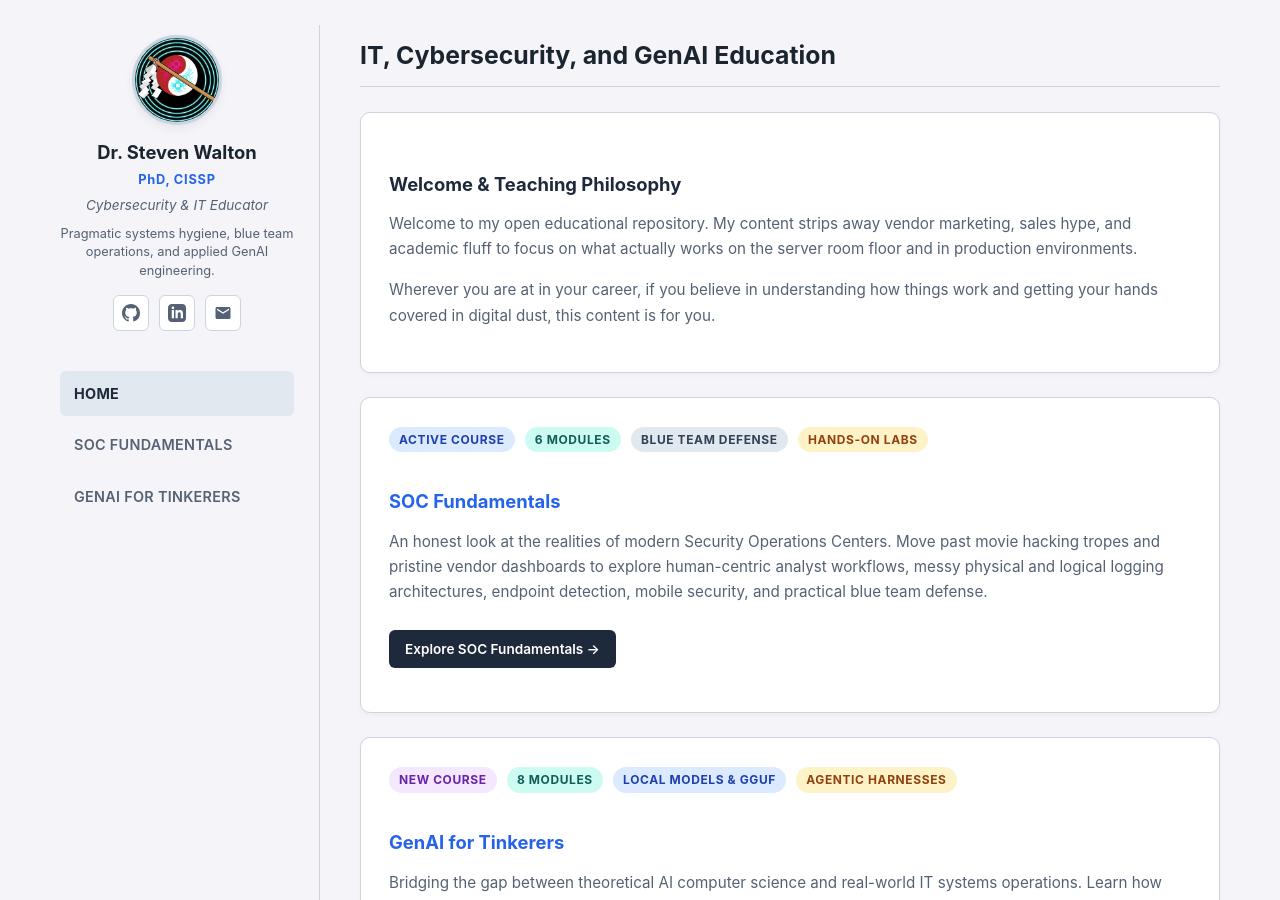
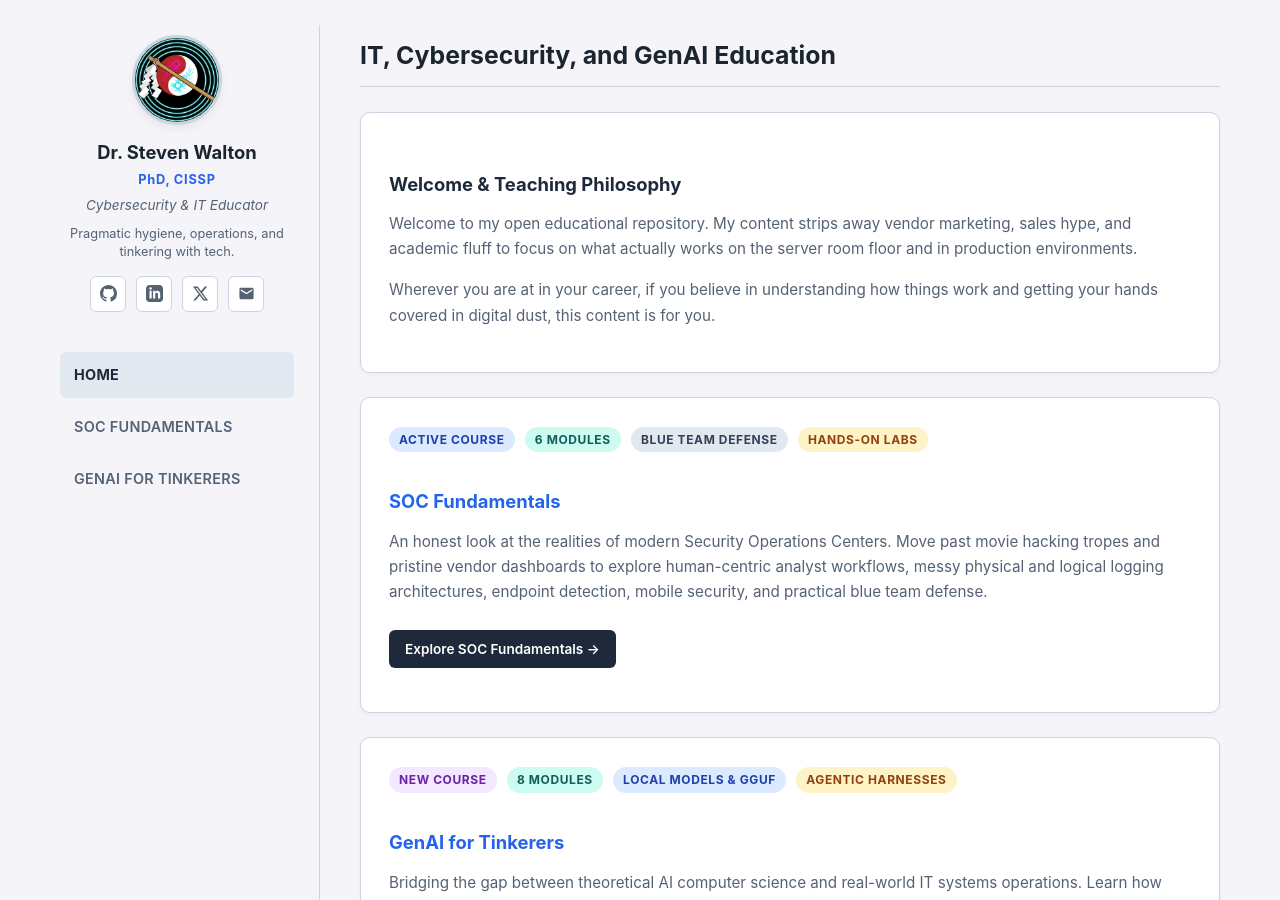
Before and after one commit to stevenwithaphd/swaltonprof.github.io, a Jekyll site: the page built from index.md, in a window 1280 px wide and 900 px high. Built offline with Jekyll 4.4.1, drawn with Linux system fonts in a browser that asks for light colours; comment, search, counter and statistics services are not loaded.

Commit message:
minor tweaks

```diff
--- a/_layouts/default.html
+++ b/_layouts/default.html
@@ -135,16 +135,19 @@
                 </a>
                 <p class="profile-credentials">PhD, CISSP</p>
                 <p class="profile-tagline">Cybersecurity & IT Educator</p>
-                <p class="profile-bio">Pragmatic systems hygiene, blue team operations, and applied GenAI engineering.</p>
+                <p class="profile-bio">Pragmatic hygiene, operations, and tinkering with tech.</p>
                 <div class="profile-links">
                     <a href="https://github.com/stevenwithaphd" target="_blank" rel="noopener noreferrer" title="GitHub">
-                        <svg width="18" height="18" viewBox="0 0 24 24" fill="currentColor"><path d="M12 0C5.37 0 0 5.37 0 12c0 5.31 3.435 9.795 8.205 11.385.6.105.825-.255.825-.57 0-.285-.015-1.23-.015-2.235-3.015.555-3.795-.735-4.035-1.41-.135-.345-.72-1.41-1.23-1.695-.42-.225-1.02-.78-.015-.795.945-.015 1.62.87 1.845 1.23 1.08 1.815 2.805 1.305 3.495.99.105-.78.42-1.305.765-1.605-2.67-.3-5.46-1.335-5.46-5.925 0-1.305.465-2.385 1.23-3.225-.12-.3-.54-1.53.12-3.18 0 0 1.005-.315 3.3 1.23.96-.27 1.98-.405 3-.405s2.04.135 3 .405c2.295-1.56 3.3-1.23 3.3-1.23.66 1.65.24 2.88.12 3.18.765.84 1.23 1.905 1.23 3.225 0 4.605-2.805 5.625-5.475 5.925.435.375.81 1.095.81 2.22 0 1.605-.015 2.895-.015 3.3 0 .315.225.69.825.57A12.02 12.02 0 0024 12c0-6.63-5.37-12-12-12z"/></svg>
+                        <svg width="17" height="17" viewBox="0 0 24 24" fill="currentColor"><path d="M12 0C5.37 0 0 5.37 0 12c0 5.31 3.435 9.795 8.205 11.385.6.105.825-.255.825-.57 0-.285-.015-1.23-.015-2.235-3.015.555-3.795-.735-4.035-1.41-.135-.345-.72-1.41-1.23-1.695-.42-.225-1.02-.78-.015-.795.945-.015 1.62.87 1.845 1.23 1.08 1.815 2.805 1.305 3.495.99.105-.78.42-1.305.765-1.605-2.67-.3-5.46-1.335-5.46-5.925 0-1.305.465-2.385 1.23-3.225-.12-.3-.54-1.53.12-3.18 0 0 1.005-.315 3.3 1.23.96-.27 1.98-.405 3-.405s2.04.135 3 .405c2.295-1.56 3.3-1.23 3.3-1.23.66 1.65.24 2.88.12 3.18.765.84 1.23 1.905 1.23 3.225 0 4.605-2.805 5.625-5.475 5.925.435.375.81 1.095.81 2.22 0 1.605-.015 2.895-.015 3.3 0 .315.225.69.825.57A12.02 12.02 0 0024 12c0-6.63-5.37-12-12-12z"/></svg>
                     </a>
-                    <a href="https://www.linkedin.com/in/stevenwithaphd" target="_blank" rel="noopener noreferrer" title="LinkedIn">
-                        <svg width="18" height="18" viewBox="0 0 24 24" fill="currentColor"><path d="M19 0h-14c-2.761 0-5 2.239-5 5v14c0 2.761 2.239 5 5 5h14c2.762 0 5-2.239 5-5v-14c0-2.761-2.238-5-5-5zm-11 19h-3v-11h3v11zm-1.5-12.268c-.966 0-1.75-.79-1.75-1.764s.784-1.764 1.75-1.764 1.75.79 1.75 1.764-.783 1.764-1.75 1.764zm13.5 12.268h-3v-5.604c0-3.368-4-3.113-4 0v5.604h-3v-11h3v1.765c1.396-2.586 7-2.777 7 2.476v6.759z"/></svg>
+                    <a href="https://www.linkedin.com/in/stevenraywalton/" target="_blank" rel="noopener noreferrer" title="LinkedIn">
+                        <svg width="17" height="17" viewBox="0 0 24 24" fill="currentColor"><path d="M19 0h-14c-2.761 0-5 2.239-5 5v14c0 2.761 2.239 5 5 5h14c2.762 0 5-2.239 5-5v-14c0-2.761-2.238-5-5-5zm-11 19h-3v-11h3v11zm-1.5-12.268c-.966 0-1.75-.79-1.75-1.764s.784-1.764 1.75-1.764 1.75.79 1.75 1.764-.783 1.764-1.75 1.764zm13.5 12.268h-3v-5.604c0-3.368-4-3.113-4 0v5.604h-3v-11h3v1.765c1.396-2.586 7-2.777 7 2.476v6.759z"/></svg>
                     </a>
-                    <a href="mailto:contact@swalton.prof" title="Email">
-                        <svg width="18" height="18" viewBox="0 0 24 24" fill="currentColor"><path d="M20 4H4c-1.1 0-1.99.9-1.99 2L2 18c0 1.1.9 2 2 2h16c1.1 0 2-.9 2-2V6c0-1.1-.9-2-2-2zm0 4l-8 5-8-5V6l8 5 8-5v2z"/></svg>
+                    <a href="https://x.com/stevenwitha_phd" target="_blank" rel="noopener noreferrer" title="X (Twitter)">
+                        <svg width="17" height="17" viewBox="0 0 24 24" fill="currentColor"><path d="M18.244 2.25h3.308l-7.227 8.26 8.502 11.24H16.17l-5.214-6.817L4.99 21.75H1.68l7.73-8.835L1.254 2.25H8.08l4.713 6.231zm-1.161 17.52h1.833L7.084 4.126H5.117z"/></svg>
+                    </a>
+                    <a href="#" class="email-obfuscate" data-user="steven" data-domain="swalton.prof" onclick="this.href='mai'+'lto:'+this.dataset.user+'@'+this.dataset.domain" oncontextmenu="this.href='mai'+'lto:'+this.dataset.user+'@'+this.dataset.domain" title="Email Dr. Walton">
+                        <svg width="17" height="17" viewBox="0 0 24 24" fill="currentColor"><path d="M20 4H4c-1.1 0-1.99.9-1.99 2L2 18c0 1.1.9 2 2 2h16c1.1 0 2-.9 2-2V6c0-1.1-.9-2-2-2zm0 4l-8 5-8-5V6l8 5 8-5v2z"/></svg>
                     </a>
                 </div>
             </div>
```
